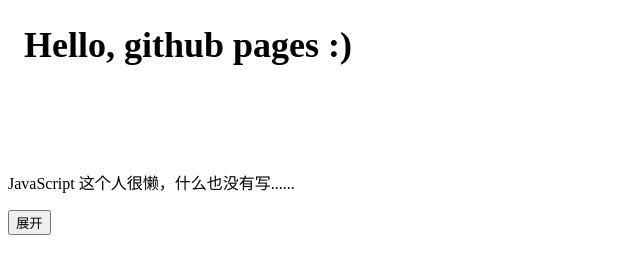
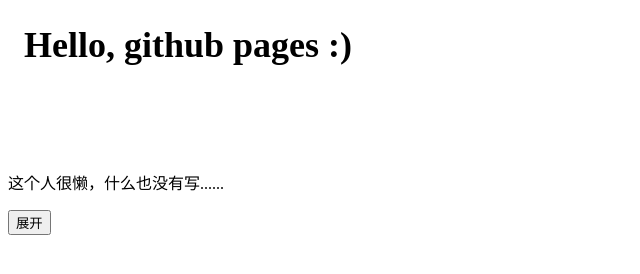
Before and after one commit to know-ovo/know-ovo.github.io, a plain HTML site: page index.html in a window 1280 px wide. Shown: the whole page, without its empty margins (0-640 px from the left). Drawn offline with Linux system fonts and the light colour scheme.

Commit message:
Update index.html

```diff
--- a/index.html
+++ b/index.html
@@ -18,7 +18,7 @@
 <br>
     <div>
         <p id="demo">
-	JavaScript 这个人很懒，什么也没有写...... </p>
+	这个人很懒，什么也没有写...... </p>
 
 	<script>
 	function myFunction()
```
